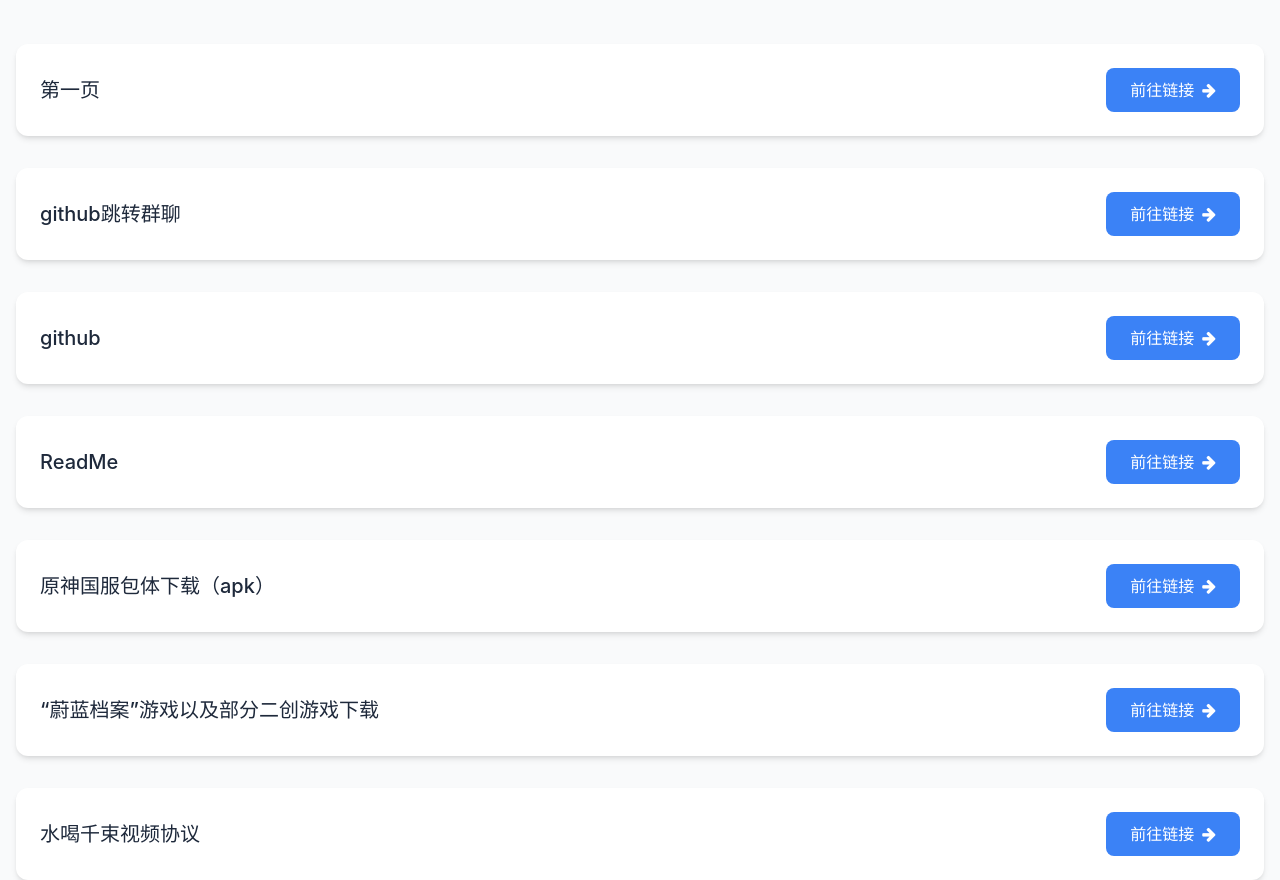
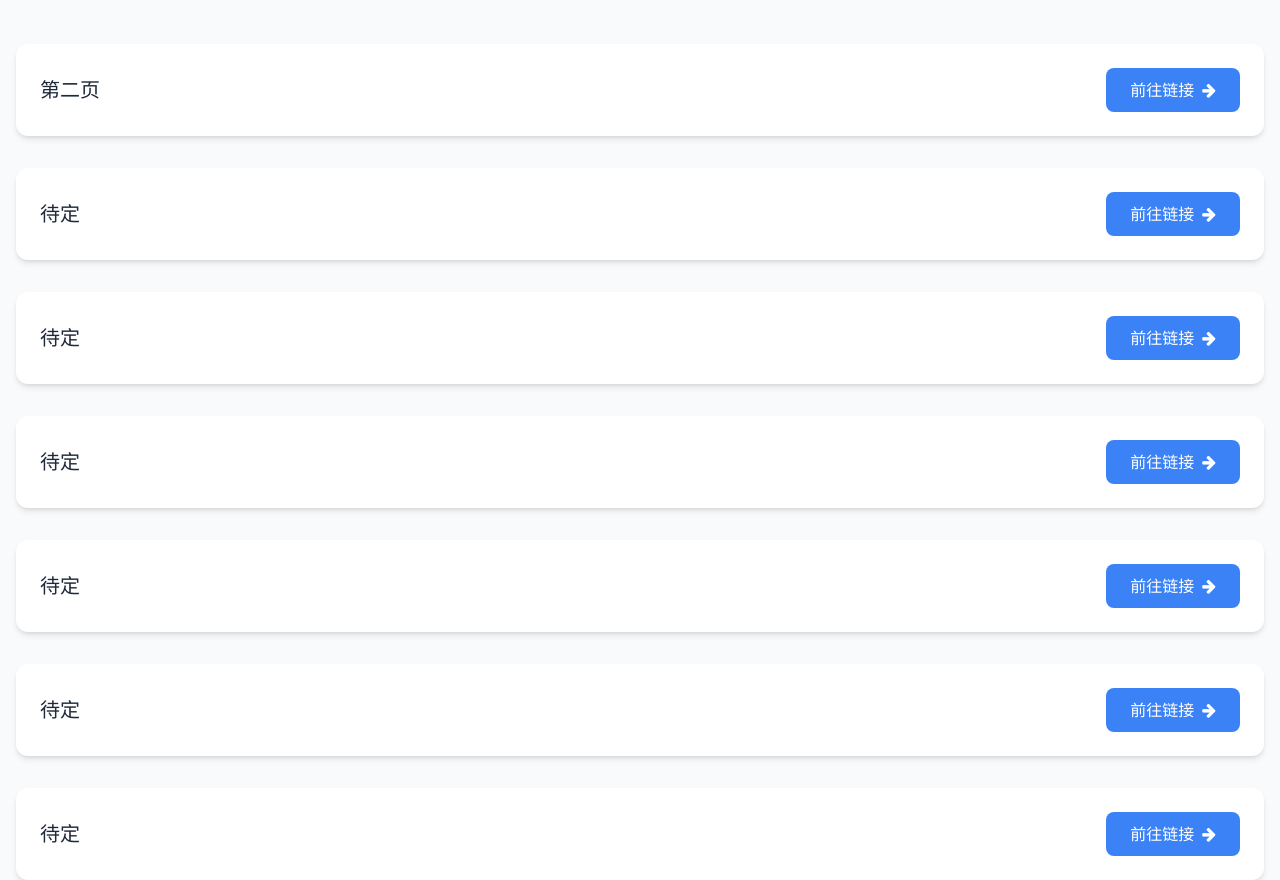
Before and after one commit to WaterChisato/zdy.web.3, a plain HTML site: page index.html in a window 1280 px wide. Shown: the part 76-956 px from the top of the page. Drawn offline with nearby package versions, Linux system fonts and the light colour scheme.

Commit message:
Update index.html

```diff
--- a/index.html
+++ b/index.html
@@ -71,16 +71,16 @@
   <script>
     // 组件数据 - 可以根据需要自定义文字和链接
     const componentsData = [
-      { text: "第一页", link: "https://waterchisato.github.io/zdy.web.github.io/" },
-      { text: "github跳转群聊", link: "https://waterchisato.github.io/LianbangZongHeJoinQQGrop.github.io/" },
-      { text: "github", link: "https://github.com/WaterChisato" },
-      { text: "ReadMe", link: "https://waterchisato.github.io/WaterChisato-readme/#" },
-      { text: "原神国服包体下载（apk）", link: "https://ys-api.mihoyo.com/event/download_porter/link/ys_cn/official/android_backup317" },
-      { text: "“蔚蓝档案”游戏以及部分二创游戏下载", link: "https://waterchisato.github.io/bluearchive_xiazai" },
-      { text: "水喝千束视频协议", link: "https://waterchisato.github.io/VideoRule/" },
-      { text: "神秘网页", link: "https://waterchisato.github.io/OpenBox" },
-      { text: "待定", link: "https://example.com/9" },
-      { text: "第三页", link: "https://waterchisato.github.io/zdy.web.3" }
+      { text: "第二页", link: "https://waterchisato.github.io/zdy.web.2/" },
+      { text: "待定", link: "https://waterchisato.github.io/zdy.web.daiding" },
+      { text: "待定", link: "https://waterchisato.github.io/zdy.web.daiding" },
+      { text: "待定", link: "https://waterchisato.github.io/zdy.web.daiding" },
+      { text: "待定", link: "https://waterchisato.github.io/zdy.web.daiding" },
+      { text: "待定", link: "https://waterchisato.github.io/zdy.web.daiding" },
+      { text: "待定", link: "https://waterchisato.github.io/zdy.web.daiding" },
+      { text: "待定", link: "https://waterchisato.github.io/zdy.web.daiding" },
+      { text: "待定", link: "https://waterchisato.github.io/zdy.web.daiding" },
+      { text: "第四页", link: "https://waterchisato.github.io/zdy.web.4" }
     ];
 
     // 生成组件
```
